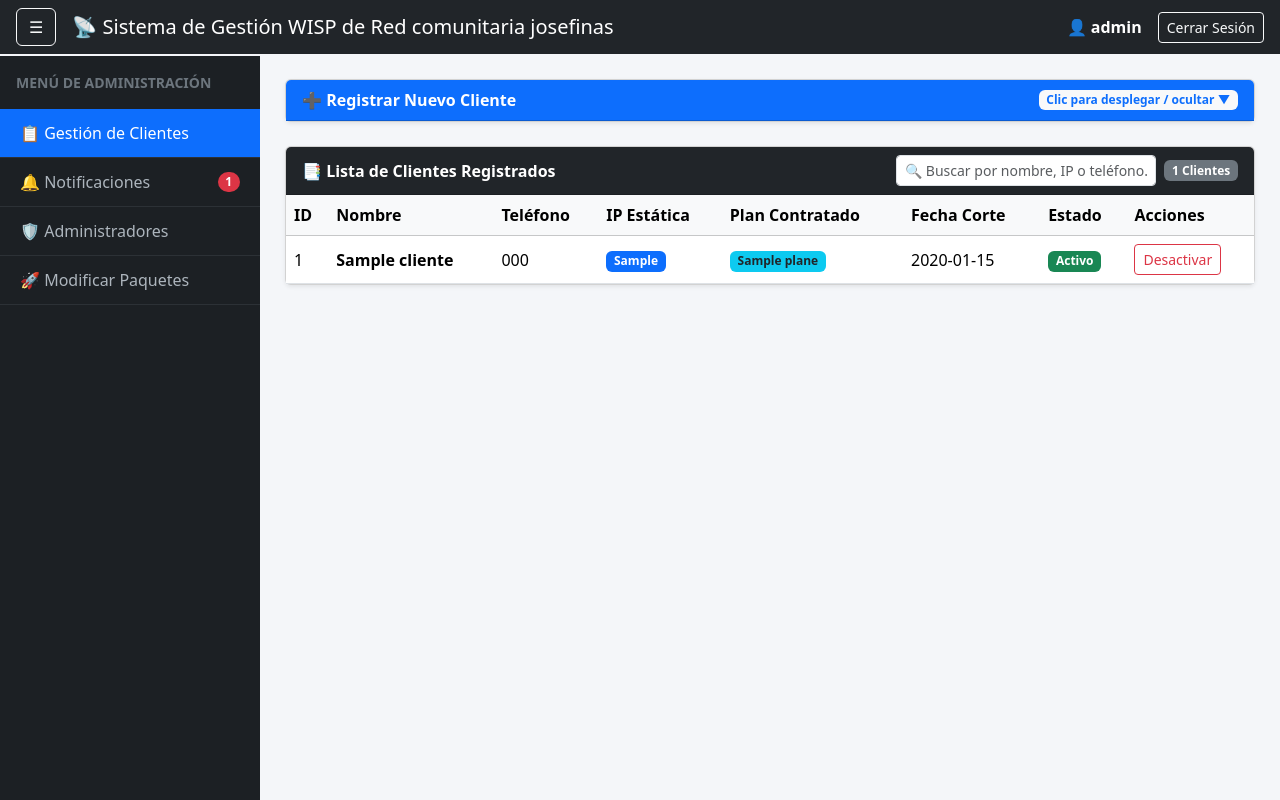
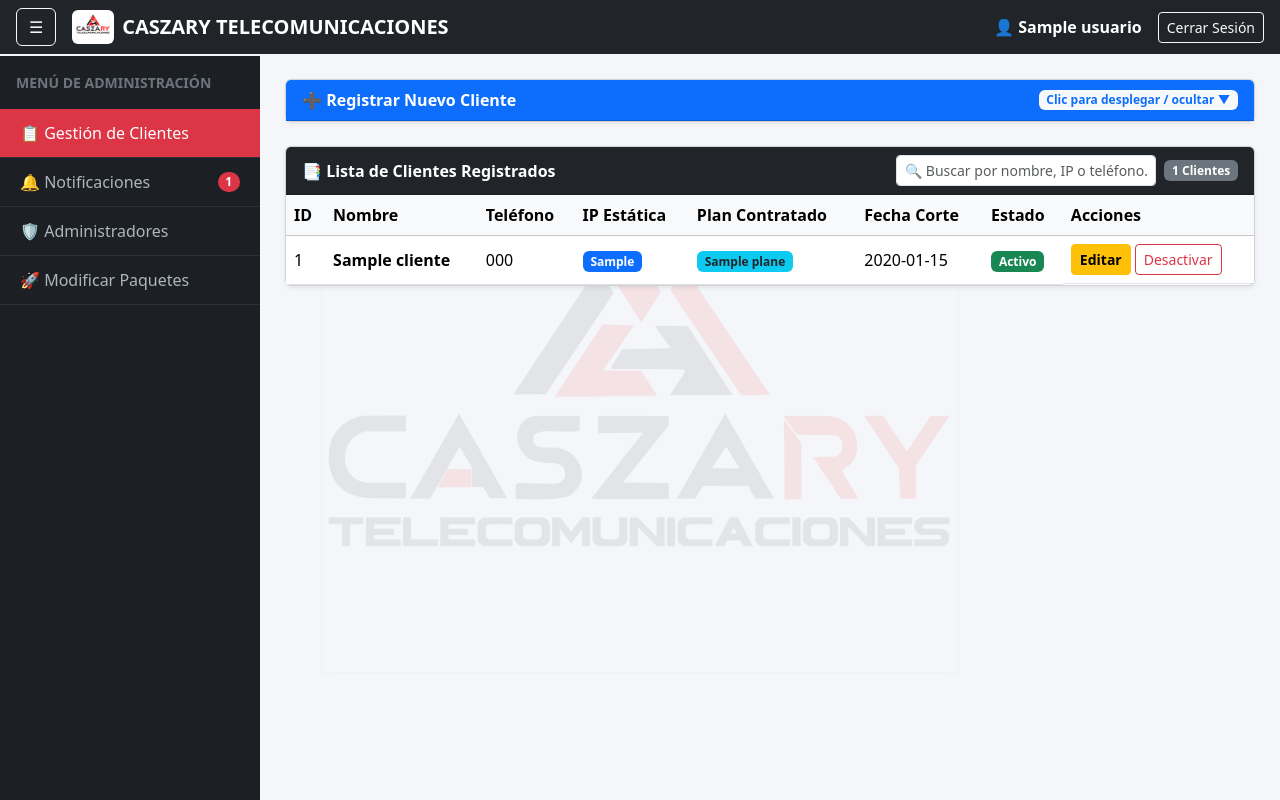
Before and after one commit to 236w0022-collab/gestion-mikrotik, a FastAPI app: template templates/panelad.html in a window 1280 px wide. Run offline with FastAPI, Linux system fonts and the light colour scheme; the template is opened without the code that fills it: most values are stand-ins (such as "Sample title", 1, 10 or a date in 2020).

Commit message:
Restaurar boton editar cliente, logo CASZARY de fondo y nuevo titulo

```diff
--- a/templates/panelad.html
+++ b/templates/panelad.html
@@ -1,25 +1,38 @@
 <!DOCTYPE html>
 <html lang="es">
-
 <head>
     <meta charset="UTF-8">
     <meta name="viewport" content="width=device-width, initial-scale=1.0">
-    <title>Panel de Control WISP - Red comunitaria josefinas</title>
+    <title>Panel de Control WISP - CASZARY TELECOMUNICACIONES</title>
     <link href="https://cdn.jsdelivr.net/npm/bootstrap@5.3.2/dist/css/bootstrap.min.css" rel="stylesheet">
     <style>
         body {
             background-color: #f4f6f9;
             overflow-x: hidden;
+            position: relative;
         }
+
+        /* Marca de agua con el logo de CASZARY TELECOMUNICACIONES */
+        body::before {
+            content: "";
+            position: fixed;
+            top: 56px;
+            left: 0;
+            width: 100%;
+            height: calc(100vh - 56px);
+            background-image: url('/static/logo_caszary.jpg');
+            background-repeat: no-repeat;
+            background-position: center center;
+            background-size: 50%;
+            opacity: 0.08;
+            pointer-events: none;
+            z-index: 0;
+        }
+
         /* Navbar Superior */
+        .navbar-custom { background-color: #212529; color: white; z-index: 1030; }
 
-        .navbar-custom {
-            background-color: #212529;
-            color: white;
-            z-index: 1030;
-        }
         /* Sidebar Izquierdo Desplegable */
-
         #sidebar {
             width: 260px;
             min-height: calc(100vh - 56px);
@@ -31,11 +44,7 @@
             left: 0;
             z-index: 1020;
         }
-
-        #sidebar.collapsed {
-            margin-left: -260px;
-        }
-
+        #sidebar.collapsed { margin-left: -260px; }
         #sidebar .nav-link {
             color: #adb5bd;
             padding: 12px 20px;
@@ -45,48 +54,42 @@
             justify-content: space-between;
             align-items: center;
         }
-
-        #sidebar .nav-link:hover,
-        #sidebar .nav-link.active {
-            background-color: #0d6efd;
+        #sidebar .nav-link:hover, #sidebar .nav-link.active {
+            background-color: #dc3545;
             color: #fff;
         }
+
         /* Contenido Principal */
-
         #main-content {
             margin-left: 260px;
             padding: 25px;
             transition: margin-left 0.3s ease;
+            position: relative;
+            z-index: 1;
         }
+        #main-content.expanded { margin-left: 0; }
 
-        #main-content.expanded {
-            margin-left: 0;
-        }
+        .card { background-color: rgba(255, 255, 255, 0.94); }
 
         @media (max-width: 768px) {
-            #sidebar {
-                margin-left: -260px;
-            }
-            #sidebar.show-mobile {
-                margin-left: 0;
-            }
-            #main-content {
-                margin-left: 0;
-            }
+            #sidebar { margin-left: -260px; }
+            #sidebar.show-mobile { margin-left: 0; }
+            #main-content { margin-left: 0; }
+            body::before { background-size: 85%; }
         }
     </style>
 </head>
-
 <body>
 
     <!-- Barra Superior -->
     <nav class="navbar navbar-custom px-3 sticky-top">
         <div class="d-flex align-items-center">
             <button class="btn btn-outline-light me-3" id="btnToggleMenu">☰</button>
-            <span class="navbar-brand mb-0 h5 text-white">📡 Sistema de Gestión WISP de Red comunitaria josefinas</span>
+            <img src="/static/logo_caszary.jpg" alt="Logo" height="34" class="me-2 rounded bg-white p-1">
+            <span class="navbar-brand mb-0 h5 text-white fw-bold">CASZARY TELECOMUNICACIONES</span>
         </div>
         <div class="d-flex align-items-center gap-3">
-            <span>👤 <strong>admin</strong></span>
+            <span>👤 <strong>{{ usuario }}</strong></span>
             <a href="/logout" class="btn btn-outline-light btn-sm">Cerrar Sesión</a>
         </div>
     </nav>
@@ -115,13 +118,14 @@
     <div id="main-content">
 
         <!-- ========================================================= -->
-        <!-- SECCIÓN 1: GESTIÓN DE CLIENTES (REGISTRO DESPLEGABLE + BUSCADOR) -->
+        <!-- SECCIÓN 1: GESTIÓN DE CLIENTES -->
         <!-- ========================================================= -->
         <div id="seccion-clientes" class="seccion-panel">
 
             <!-- Tarjeta Desplegable: Registrar Nuevo Cliente -->
             <div class="card shadow-sm mb-4">
-                <div class="card-header bg-primary text-white d-flex justify-content-between align-items-center" style="cursor: pointer;" data-bs-toggle="collapse" data-bs-target="#collapseRegistro">
+                <div class="card-header bg-primary text-white d-flex justify-content-between align-items-center"
+                     style="cursor: pointer;" data-bs-toggle="collapse" data-bs-target="#collapseRegistro">
                     <span class="fw-bold">➕ Registrar Nuevo Cliente</span>
                     <span class="badge bg-light text-primary">Clic para desplegar / ocultar ▼</span>
                 </div>
@@ -160,10 +164,9 @@
             <div class="card shadow-sm">
                 <div class="card-header bg-dark text-white d-flex flex-wrap justify-content-between align-items-center gap-2">
                     <span class="fw-bold">📑 Lista de Clientes Registrados</span>
-
-                    <!-- Barra Buscadora -->
                     <div class="d-flex align-items-center gap-2">
-                        <input type="text" id="buscadorClientes" class="form-control form-control-sm" style="width: 260px;" placeholder="🔍 Buscar por nombre, IP o teléfono...">
+                        <input type="text" id="buscadorClientes" class="form-control form-control-sm"
+                               style="width: 260px;" placeholder="🔍 Buscar por nombre, IP o teléfono...">
                         <span class="badge bg-secondary" id="contadorClientes">0 Clientes</span>
                     </div>
                 </div>
@@ -188,7 +191,7 @@
         </div>
 
         <!-- ========================================================= -->
-        <!-- SECCIÓN 2: NOTIFICACIONES (VENCIMIENTOS Y CORTES) -->
+        <!-- SECCIÓN 2: NOTIFICACIONES -->
         <!-- ========================================================= -->
         <div id="seccion-notificaciones" class="seccion-panel d-none">
             <div class="card shadow-sm">
@@ -203,7 +206,7 @@
         </div>
 
         <!-- ========================================================= -->
-        <!-- SECCIÓN 3: CREAR NUEVOS ADMINISTRADORES -->
+        <!-- SECCIÓN 3: ADMINISTRADORES -->
         <!-- ========================================================= -->
         <div id="seccion-administradores" class="seccion-panel d-none">
             <div class="row g-4">
@@ -229,12 +232,7 @@
                     <div class="card shadow-sm">
                         <div class="card-header bg-secondary text-white fw-bold">👥 Administradores Registrados</div>
                         <div class="card-body">
-                            <ul class="list-group" id="listaAdmins">
-                                <li class="list-group-item d-flex justify-content-between align-items-center">
-                                    <span><strong>admin</strong> (Principal)</span>
-                                    <span class="badge bg-success">Activo</span>
-                                </li>
-                            </ul>
+                            <ul class="list-group" id="listaAdmins"></ul>
                         </div>
                     </div>
                 </div>
@@ -242,7 +240,7 @@
         </div>
 
         <!-- ========================================================= -->
-        <!-- SECCIÓN 4: MODIFICAR PAQUETES / PLANES -->
+        <!-- SECCIÓN 4: MODIFICAR PAQUETES -->
         <!-- ========================================================= -->
         <div id="seccion-paquetes" class="seccion-panel d-none">
             <div class="card shadow-sm">
@@ -266,12 +264,62 @@
 
     </div>
 
+    <!-- ========================================================= -->
+    <!-- MODAL PARA EDITAR CLIENTE (CAMBIAR MEGAS / PLAN / IP / FECHA) -->
+    <!-- ========================================================= -->
+    <div class="modal fade" id="modalEditarCliente" tabindex="-1" aria-hidden="true">
+        <div class="modal-dialog">
+            <div class="modal-content">
+                <div class="modal-header bg-warning text-dark">
+                    <h5 class="modal-title fw-bold">✏️ Editar Servicio del Cliente</h5>
+                    <button type="button" class="btn-close" data-bs-dismiss="modal" aria-label="Cerrar"></button>
+                </div>
+                <form id="formEditarCliente">
+                    <div class="modal-body">
+                        <input type="hidden" id="edit_id">
+                        <div class="mb-3">
+                            <label class="form-label fw-bold">Nombre Completo</label>
+                            <input type="text" class="form-control" id="edit_nombre" required>
+                        </div>
+                        <div class="mb-3">
+                            <label class="form-label fw-bold">Teléfono</label>
+                            <input type="text" class="form-control" id="edit_telefono" required>
+                        </div>
+                        <div class="mb-3">
+                            <label class="form-label fw-bold">Dirección IP Estática</label>
+                            <input type="text" class="form-control" id="edit_ip" required>
+                        </div>
+                        <div class="mb-3">
+                            <label class="form-label fw-bold">Plan Contratado (Megas)</label>
+                            <select class="form-select" id="edit_plan_id" required></select>
+                        </div>
+                        <div class="mb-3">
+                            <label class="form-label fw-bold">Fecha de Corte</label>
+                            <input type="date" class="form-control" id="edit_fecha_corte" required>
+                        </div>
+                    </div>
+                    <div class="modal-footer">
+                        <button type="button" class="btn btn-secondary" data-bs-dismiss="modal">Cancelar</button>
+                        <button type="submit" class="btn btn-primary">Guardar Cambios</button>
+                    </div>
+                </form>
+            </div>
+        </div>
+    </div>
+
     <script src="https://cdn.jsdelivr.net/npm/bootstrap@5.3.2/dist/js/bootstrap.bundle.min.js"></script>
     <script>
         let clientesGlobal = [];
         let planesGlobal = [];
+        let modalEditarInstance;
 
-        // 1. Toggle Menú Lateral Izquierdo
+        document.addEventListener('DOMContentLoaded', () => {
+            modalEditarInstance = new bootstrap.Modal(document.getElementById('modalEditarCliente'));
+            cargarDatos();
+            cargarAdmins();
+        });
+
+        // Toggle Menú Lateral Izquierdo
         document.getElementById('btnToggleMenu').addEventListener('click', () => {
             const sidebar = document.getElementById('sidebar');
             const content = document.getElementById('main-content');
@@ -283,7 +331,7 @@
             }
         });
 
-        // 2. Navegación entre secciones del menú
+        // Navegación entre secciones del menú
         function mostrarSeccion(idSeccion, elemento) {
             document.querySelectorAll('.seccion-panel').forEach(sec => sec.classList.add('d-none'));
             document.getElementById(idSeccion).classList.remove('d-none');
@@ -292,7 +340,7 @@
             elemento.classList.add('active');
         }
 
-        // 3. Cargar Datos Iniciales
+        // Cargar Datos Iniciales
         async function cargarDatos() {
             const [resPlanes, resClientes] = await Promise.all([
                 fetch('/api/planes'),
@@ -308,10 +356,17 @@
         }
 
         function renderSelectPlanes() {
-            const select = document.getElementById('plan_id');
-            select.innerHTML = '<option value="">Selecciona un plan...</option>';
+            const selectNuevo = document.getElementById('plan_id');
+            const selectEditar = document.getElementById('edit_plan_id');
+            selectNuevo.innerHTML = '<option value="">Selecciona un plan...</option>';
+            selectEditar.innerHTML = '';
+
             planesGlobal.forEach(p => {
-                select.innerHTML += `<option value="${p.id}">${p.nombre} (${p.velocidad_subida || p.subida} / ${p.velocidad_bajada || p.bajada})</option>`;
+                const sub = p.velocidad_subida || p.subida || '';
+                const baj = p.velocidad_bajada || p.bajada || '';
+                const optionHTML = `<option value="${p.id}">${p.nombre} (${sub} / ${baj})</option>`;
+                selectNuevo.innerHTML += optionHTML;
+                selectEditar.innerHTML += optionHTML;
             });
         }
 
@@ -323,12 +378,12 @@
             lista.forEach(c => {
                 const plan = planesGlobal.find(p => p.id === c.plan_id);
                 const nombrePlan = plan ? plan.nombre : 'Sin plan';
-                const badgeEstado = c.activo ?
-                    '<span class="badge bg-success">Activo</span>' :
-                    '<span class="badge bg-danger">Desactivado</span>';
-                const btnAccion = c.activo ?
-                    `<button class="btn btn-outline-danger btn-sm" onclick="cambiarEstado(${c.id}, false)">Desactivar</button>` :
-                    `<button class="btn btn-outline-success btn-sm" onclick="cambiarEstado(${c.id}, true)">Activar</button>`;
+                const badgeEstado = c.activo
+                    ? '<span class="badge bg-success">Activo</span>'
+                    : '<span class="badge bg-danger">Desactivado</span>';
+                const btnEstado = c.activo
+                    ? `<button class="btn btn-outline-danger btn-sm" onclick="cambiarEstado(${c.id})">Desactivar</button>`
+                    : `<button class="btn btn-outline-success btn-sm" onclick="cambiarEstado(${c.id})">Activar</button>`;
 
                 tbody.innerHTML += `
                     <tr>
@@ -339,13 +394,57 @@
                         <td><span class="badge bg-info text-dark">${nombrePlan}</span></td>
                         <td>${c.fecha_corte}</td>
                         <td>${badgeEstado}</td>
-                        <td>${btnAccion}</td>
+                        <td class="d-flex gap-1">
+                            <button class="btn btn-warning btn-sm fw-bold" onclick="abrirModalEditar(${c.id})">Editar</button>
+                            ${btnEstado}
+                        </td>
                     </tr>
                 `;
             });
         }
 
-        // 4. Barra Buscadora en Tiempo Real
+        // Abrir Modal de Edición con datos del cliente
+        function abrirModalEditar(id) {
+            const cliente = clientesGlobal.find(c => c.id === id);
+            if (!cliente) return;
+
+            document.getElementById('edit_id').value = cliente.id;
+            document.getElementById('edit_nombre').value = cliente.nombre;
+            document.getElementById('edit_telefono').value = cliente.telefono;
+            document.getElementById('edit_ip').value = cliente.ip_estatica;
+            document.getElementById('edit_plan_id').value = cliente.plan_id;
+            document.getElementById('edit_fecha_corte').value = cliente.fecha_corte;
+
+            modalEditarInstance.show();
+        }
+
+        // Guardar Cambios del Cliente Editado
+        document.getElementById('formEditarCliente').addEventListener('submit', async (e) => {
+            e.preventDefault();
+            const id = document.getElementById('edit_id').value;
+            const payload = {
+                nombre: document.getElementById('edit_nombre').value,
+                telefono: document.getElementById('edit_telefono').value,
+                ip_estatica: document.getElementById('edit_ip').value,
+                plan_id: parseInt(document.getElementById('edit_plan_id').value),
+                fecha_corte: document.getElementById('edit_fecha_corte').value
+            };
+
+            const res = await fetch(`/api/clientes/${id}`, {
+                method: 'PUT',
+                headers: { 'Content-Type': 'application/json' },
+                body: JSON.stringify(payload)
+            });
+
+            if (res.ok) {
+                modalEditarInstance.hide();
+                cargarDatos();
+            } else {
+                alert('❌ Error al actualizar los datos del cliente.');
+            }
+        });
+
+        // Barra Buscadora en Tiempo Real
         document.getElementById('buscadorClientes').addEventListener('input', (e) => {
             const texto = e.target.value.toLowerCase();
             const filtrados = clientesGlobal.filter(c =>
@@ -356,7 +455,7 @@
             renderTablaClientes(filtrados);
         });
 
-        // 5. Generar Notificaciones por Fecha de Corte
+        // Generar Notificaciones por Fecha de Corte
         function generarNotificaciones() {
             const hoy = new Date().toISOString().split('T')[0];
             const lista = document.getElementById('listaNotificaciones');
@@ -371,7 +470,7 @@
                             <div>
                                 <strong>⚠️ ${c.nombre}</strong> (IP: ${c.ip_estatica}) — Fecha de corte: <strong>${c.fecha_corte}</strong>
                             </div>
-                            <button class="btn btn-sm btn-danger" onclick="cambiarEstado(${c.id}, false)">Cortar Servicio</button>
+                            ${c.activo ? `<button class="btn btn-sm btn-danger" onclick="cambiarEstado(${c.id})">Cortar Servicio</button>` : '<span class="badge bg-secondary">Ya Cortado</span>'}
                         </li>
                     `;
                 }
@@ -383,7 +482,7 @@
             }
         }
 
-        // 6. Renderizar Tabla para Modificar Paquetes
+        // Renderizar Tabla para Modificar Paquetes
         function renderTablaPlanes() {
             const tbody = document.getElementById('tablaPlanes');
             tbody.innerHTML = '';
@@ -410,9 +509,7 @@
             };
             const res = await fetch(`/api/planes/${id}`, {
                 method: 'PUT',
-                headers: {
-                    'Content-Type': 'application/json'
-                },
+                headers: { 'Content-Type': 'application/json' },
                 body: JSON.stringify(payload)
             });
             if (res.ok) {
@@ -421,8 +518,8 @@
             }
         }
 
-        // 7. Registrar Nuevo Cliente
-        document.getElementById('formNuevoCliente').addEventListener('submit', async(e) => {
+        // Registrar Nuevo Cliente
+        document.getElementById('formNuevoCliente').addEventListener('submit', async (e) => {
             e.preventDefault();
             const payload = {
                 nombre: document.getElementById('nombre').value,
@@ -434,9 +531,7 @@
             };
             const res = await fetch('/api/clientes', {
                 method: 'POST',
-                headers: {
-                    'Content-Type': 'application/json'
-                },
+                headers: { 'Content-Type': 'application/json' },
                 body: JSON.stringify(payload)
             });
             if (res.ok) {
@@ -445,28 +540,39 @@
             }
         });
 
-        // 8. Activar / Desactivar Cliente
-        async function cambiarEstado(id, nuevoEstado) {
+        // Activar / Desactivar Cliente
+        async function cambiarEstado(id) {
             await fetch(`/api/clientes/${id}/estado`, {
-                method: 'PATCH',
-                headers: {
-                    'Content-Type': 'application/json'
-                },
-                body: JSON.stringify({
-                    activo: nuevoEstado
-                })
+                method: 'PATCH'
             });
             cargarDatos();
         }
 
-        // 9. Crear Nuevo Administrador
-        document.getElementById('formNuevoAdmin').addEventListener('submit', async(e) => {
+        // Cargar y Crear Administradores
+        async function cargarAdmins() {
+            try {
+                const res = await fetch('/api/administradores');
+                if (res.ok) {
+                    const admins = await res.json();
+                    const lista = document.getElementById('listaAdmins');
+                    lista.innerHTML = '';
+                    admins.forEach(a => {
+                        lista.innerHTML += `
+                            <li class="list-group-item d-flex justify-content-between align-items-center">
+                                <span>👤 <strong>${a.username}</strong></span>
+                                <span class="badge bg-success">Activo</span>
+                            </li>
+                        `;
+                    });
+                }
+            } catch (e) {}
+        }
+
+        document.getElementById('formNuevoAdmin').addEventListener('submit', async (e) => {
             e.preventDefault();
             const res = await fetch('/api/administradores', {
                 method: 'POST',
-                headers: {
-                    'Content-Type': 'application/json'
-                },
+                headers: { 'Content-Type': 'application/json' },
                 body: JSON.stringify({
                     username: document.getElementById('admin_user').value,
                     password: document.getElementById('admin_pass').value
@@ -475,13 +581,11 @@
             if (res.ok) {
                 alert('✅ Nuevo administrador creado.');
                 e.target.reset();
+                cargarAdmins();
             } else {
-                alert('⚠️ Verifica que la ruta /api/administradores esté agregada en main.py');
+                alert('❌ Error al crear administrador (el usuario ya existe).');
             }
         });
-
-        cargarDatos();
     </script>
 </body>
-
 </html>
```
Also changed, not shown: static/logo_caszary.jpg (added).
